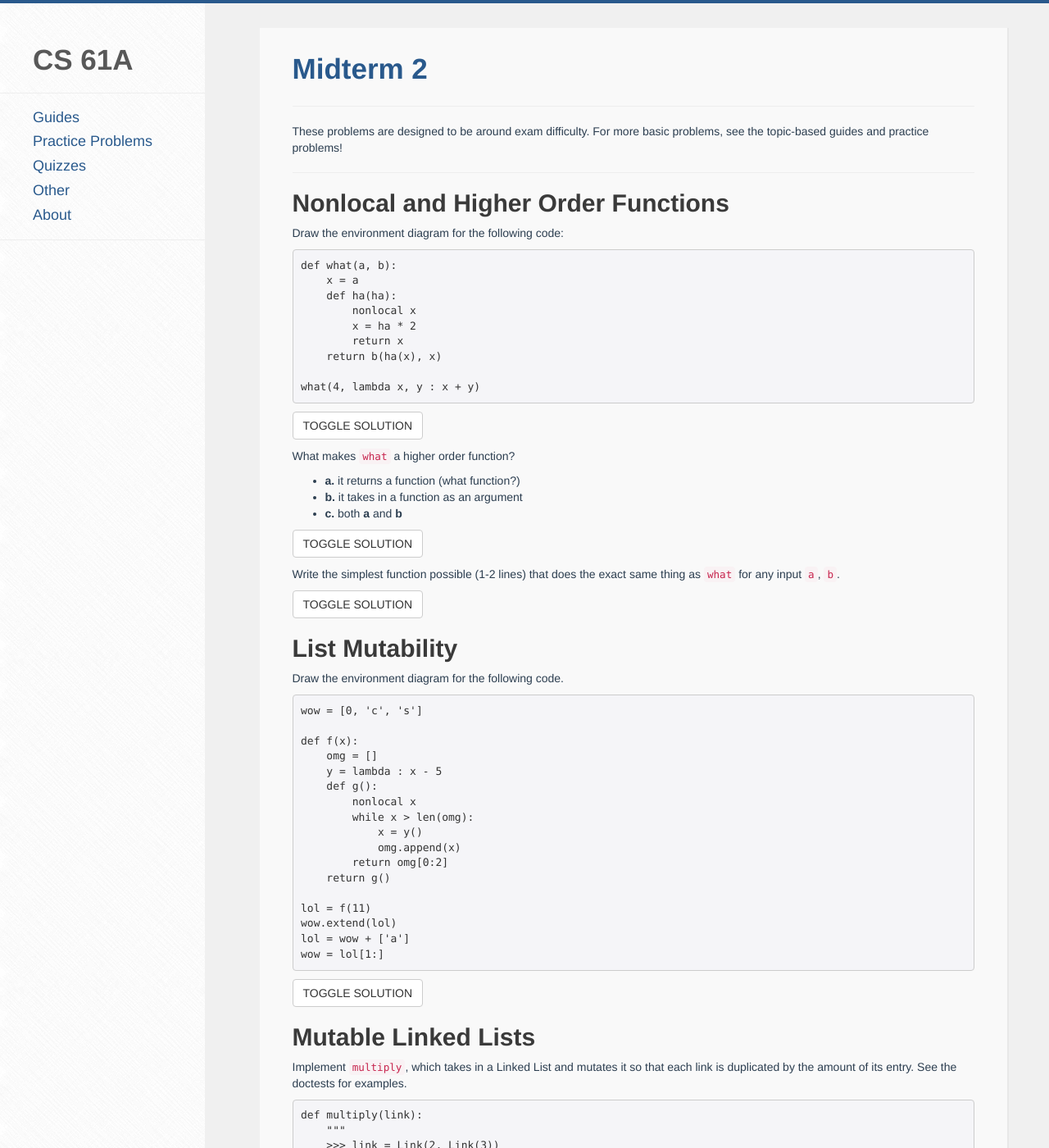
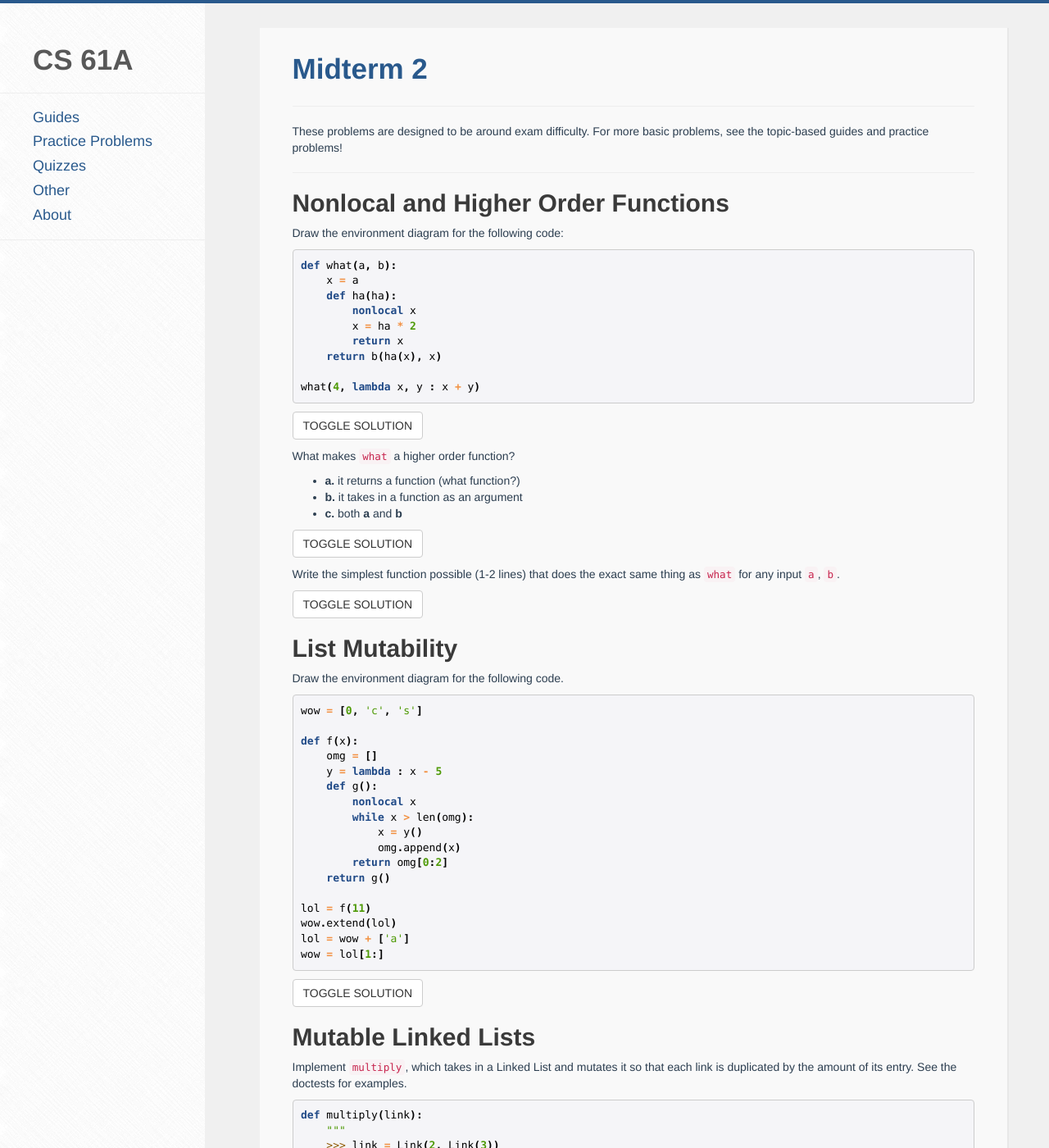
Before and after one commit to tammydonguyen/cs61a, a Jekyll site: the page built from practice-problems/_posts/2015-10-18-mt2.markdown, in a window 1280 px wide and 1400 px high. Shown: the whole window at 82% size. Built offline with Jekyll 4.4.1, drawn with Linux system fonts in a browser that asks for light colours; nearby versions of some CDN libraries.

Commit message:
syntax highlighting confuses me

```diff
--- a/_config.yml
+++ b/_config.yml
@@ -8,6 +8,5 @@ permalink: none
 description: Tammy's 61A resources.
 
 markdown: kramdown
-kramdown:
-  input: GFM
-  syntax_highlighter: rouge
+
+highlighter: pygments
```
Also changed, not shown: css/pygments/tango.css (renamed from css/syntax.css), 3 other files.
